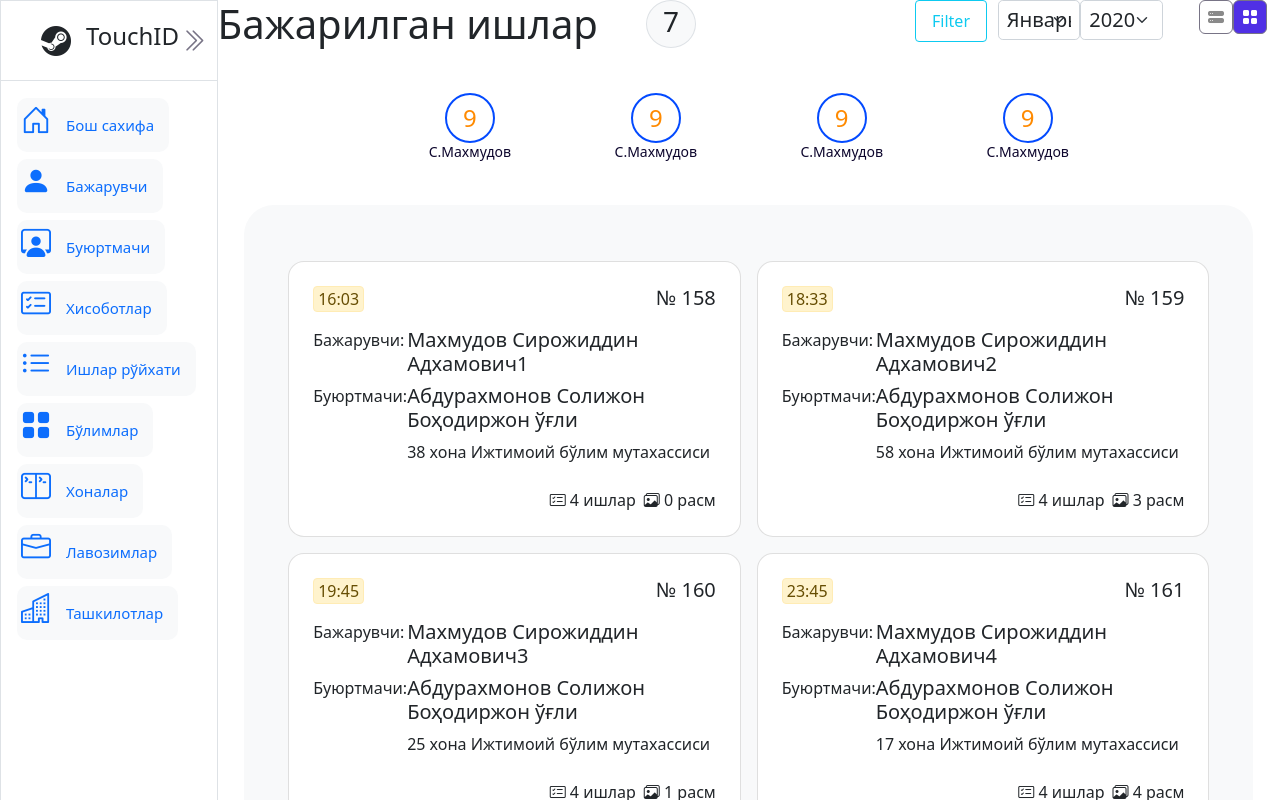
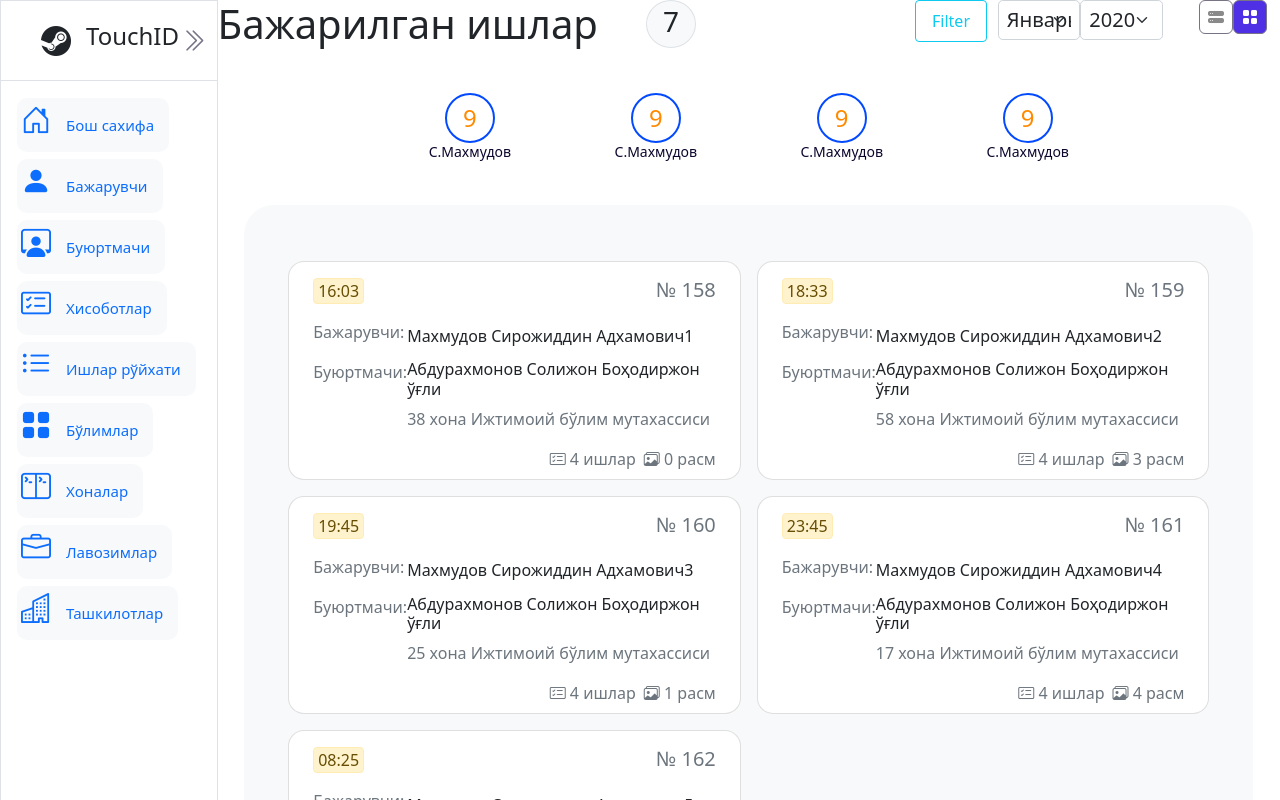
Before and after one commit to Saidmurodjon/touchId-ui, a React (Create React App) app: page / in a window 1280 px wide. Shown: the top 800 px of the page. Built offline with nearby package versions, Linux system fonts and the light colour scheme.

Commit message:
Tashkilot

```diff
--- a/src/components/boshSahifa/Item.js
+++ b/src/components/boshSahifa/Item.js
@@ -1,32 +1,31 @@
 const Item = (props) => {
-    console.log ( `react snippet works!` );
 
     return (
         <>
             <div className="col-6">
-                <div className="card m-2 p-4">
+                <div className="card m-2 px-4 pt-3 pb-2">
                     <div className="up d-flex justify-content-between">
                         <span className="alert alert-warning px-1">{props.date}</span>
-                        <h5>№ {props.aktRaqam}</h5>
+                        <h5 className="text-secondary">№ {props.aktRaqam}</h5>
                     </div>
                     <table>
                         <tbody>
                             <tr>
-                                <td valign="top">Бажарувчи:</td>
-                                <td><h5>{props.bajaruvchi}</h5></td>
+                                <td valign="top"><p className="text-secondary">Бажарувчи:</p></td>
+                                <td><h6>{props.bajaruvchi}</h6></td>
                             </tr>
                             <tr>
-                                <td valign="top">Буюртмачи:</td>
+                                <td  valign="top"><p className="text-secondary">Буюртмачи:</p></td>
                                 <td>
-                                    <h5 className="pb-0">{props.buyurtmachi}</h5>
-                                    <p><span>{props.xona}</span> хона {props.lavozim}</p>
+                                    <h6 className="pb-0">{props.buyurtmachi}</h6>
+                                    <p className="text-secondary"><span>{props.xona}</span> хона {props.lavozim}</p>
                                 </td>
                             </tr>
                         </tbody>
                     </table>
-                    <div className="ikonka mt-2 d-flex justify-content-end">
-                        <span><i className="bi bi-card-checklist"></i> {props.ishlar} ишлар</span>
-                        <span className="ms-2"><i className="bi bi-images"></i> {props.rasmlar} расм</span>
+                    <div className="ikonka d-flex justify-content-end">
+                        <span className="text-secondary"><i className="bi bi-card-checklist"></i> {props.ishlar} ишлар</span>
+                        <span className="ms-2 text-secondary"><i className="bi bi-images"></i> {props.rasmlar} расм</span>
                     </div>
                 </div>
             </div>
--- a/src/components/button/Button.css
+++ b/src/components/button/Button.css
@@ -9,4 +9,5 @@
     border-radius: 6px;
     width: 100px;
     height: 40px;
+    color: white!important;
 }
--- a/src/components/tashkilotlar/Item.js
+++ b/src/components/tashkilotlar/Item.js
@@ -6,7 +6,7 @@ const Item = (props) => {
             <div className="col-6">
                 <div className="card m-2 py-3 px-4">
                     <div className="yuqori d-flex justify-content-between">
-                        <h5 className="text-secondary">№1</h5>
+                        <h5 className="text-secondary">№{props.index}</h5>
                         <div className="btn">
                             <i className="bi bi-pencil-square p-2"></i>
                             <i className="bi bi-trash3 trash-bg"></i>
@@ -17,18 +17,18 @@ const Item = (props) => {
                             <tbody>
                                 <tr>
                                     <td><p className="text-secondary">Ташкилот номи:</p></td>
-                                    <td><h6>Фарғона вилояти ҳокимлиги</h6></td>
+                                    <td><h6>{props.tashNom}</h6></td>
                                 </tr>
                                 <tr>
                                     <td><p className="text-secondary">Администратор:</p></td>
-                                    <td><h6>Абдурахмонов Солижон Боҳодиржон ўғли</h6></td>
+                                    <td><h6>{props.admin}</h6></td>
                                 </tr>
                             </tbody>
                         </table>
                     </div>
                     <div className="logpassword d-flex justify-content-between ms-5 ps-5 mt-3">
-                        <p className="text-secondary">Логин: +998972159889</p>
-                        <p className="text-secondary">Пароль: 458745</p>
+                        <p className="text-secondary">Логин: {props.login}</p>
+                        <p className="text-secondary">Пароль: {props.parol}</p>
                     </div>
                 </div>
             </div>
--- a/src/components/tashkilotlar/More.js
+++ b/src/components/tashkilotlar/More.js
@@ -5,16 +5,16 @@ const More = (props) => {
         <>
             <div className="col-12">
                 <div className="bg-white align-items-center more m-2 p-4 d-flex justify-content-between">
-                    <h1 className="text-secondary">№1</h1>
+                    <h1 className="text-secondary">№{props.index}</h1>
                     <div className="info">
                         <p className="text-secondary">Ташкилот номи:</p>
-                        <h5>Фарғона вилояти ҳокимлиги</h5>
+                        <h5>{props.tashNom}</h5>
                         <p className="text-secondary">Администратор:</p>
-                        <h5>Абдурахмонов Солижон Боҳодиржон ўғли</h5>
+                        <h5>{props.admin}</h5>
                     </div>
                     <div className="logparol">
-                        <p className="text-secondary">Логин: +998972159889</p>
-                        <p className="text-secondary">Пароль: 458745</p>
+                        <p className="text-secondary">Логин: {props.login}</p>
+                        <p className="text-secondary">Пароль: {props.parol}</p>
                     </div>
                     <div className="btn align-self-start">
                         <i className="bi bi-pencil-square p-2"></i>
--- a/src/view/tashkilotlar/Tashkilot.css
+++ b/src/view/tashkilotlar/Tashkilot.css
@@ -32,3 +32,13 @@
 .info p{
     line-height: 5px;
 }
+
+.addTash{
+    border-radius: 16px;
+}
+.bi-x{
+    position: absolute;
+    top: 2%;
+    right: 2%;
+    font-size: 30px;
+}
--- a/src/view/tashkilotlar/Tashkilotlar.js
+++ b/src/view/tashkilotlar/Tashkilotlar.js
@@ -2,13 +2,18 @@ import React, {useState} from 'react'
 import Button from '../../components/button/Button'
 import Item from '../../components/tashkilotlar/Item'
 import More from '../../components/tashkilotlar/More'
-import ish from '../boshsahifa/ish.json'
+import {useNavigate} from 'react-router-dom'
+import tash from './tash.json'
 import './Tashkilot.css'
 
 
 const Tashkilotlar = () => {
+    const navigate = useNavigate()
+    const [view, setView] = useState(false)
 
-    const [view, setView] = useState(false)
+    const TQoshish=(params)=>{
+        navigate("/tashkilotqoshish");
+    }
 
     return (
         <div className="tashkilot bg-white">
@@ -19,7 +24,7 @@ const Tashkilotlar = () => {
                     <h3 className="bedj ms-5 pt-1 px-3 border bg-light rounded-circle">7</h3>
                 </div>
                 <div className="buttons d-flex border align-items-center w-25">
-                    <Button name="Қўшиш" />
+                    <Button ButtonStyle={"yashil-button"} name="Қўшиш" ButtonFunction={TQoshish} />
                     <button className={view ? "px-2 py-1 viewActive vid" : "vid px-2 py-1"} onClick={() => setView(true)}>
                         <i className="bi bi-hdd-stack-fill"></i>
                     </button>
@@ -33,8 +38,25 @@ const Tashkilotlar = () => {
             <div className="tashAsosiy bg-light p-4 mt-5">
                 <div className="row">
                     {
-                        ish.map(work=>(
-                            view ? (<More /> ) : (<Item />)
+                        tash.map((work, index)=>(
+                            view ? (
+                                <More
+                                    index={index+1}
+                                    tashNom={work.tashNom}
+                                    admin={work.admin}
+                                    login={work.login}
+                                    parol={work.parol}
+                                />
+                            ) :
+                            (
+                                <Item
+                                    index={index+1}
+                                    tashNom={work.tashNom}
+                                    admin={work.admin}
+                                    login={work.login}
+                                    parol={work.parol}
+                                />
+                            )
                         ))
                     }
                 </div>
--- /dev/null
+++ b/src/view/tashkilotlar/tash.json
@@ -0,0 +1,32 @@
+[
+    {
+        "tashNom": "Фарғона вилояти ҳокимлиги",
+        "admin": "Абдурахмонов Солижон Боҳодиржон ўғли",
+        "login": "+998972159889",
+        "parol": "458745"
+    },
+    {
+        "tashNom": "Фарғона вилояти ҳокимлиги",
+        "admin": "Абдурахмонов Солижон Боҳодиржон ўғли",
+        "login": "+998972159889",
+        "parol": "458745"
+    },
+    {
+        "tashNom": "Фарғона вилояти ҳокимлиги",
+        "admin": "Абдурахмонов Солижон Боҳодиржон ўғли",
+        "login": "+998972159889",
+        "parol": "458745"
+    },
+    {
+        "tashNom": "Фарғона вилояти ҳокимлиги",
+        "admin": "Абдурахмонов Солижон Боҳодиржон ўғли",
+        "login": "+998972159889",
+        "parol": "458745"
+    },
+    {
+        "tashNom": "Фарғона вилояти ҳокимлиги",
+        "admin": "Абдурахмонов Солижон Боҳодиржон ўғли",
+        "login": "+998972159889",
+        "parol": "458745"
+    }
+]
```
Also changed, not shown: src/components/boshSahifa/More.js (+7 -8 lines), src/view/tashkilotlar/TashkilotQoshish.js (+48 -5 lines).
